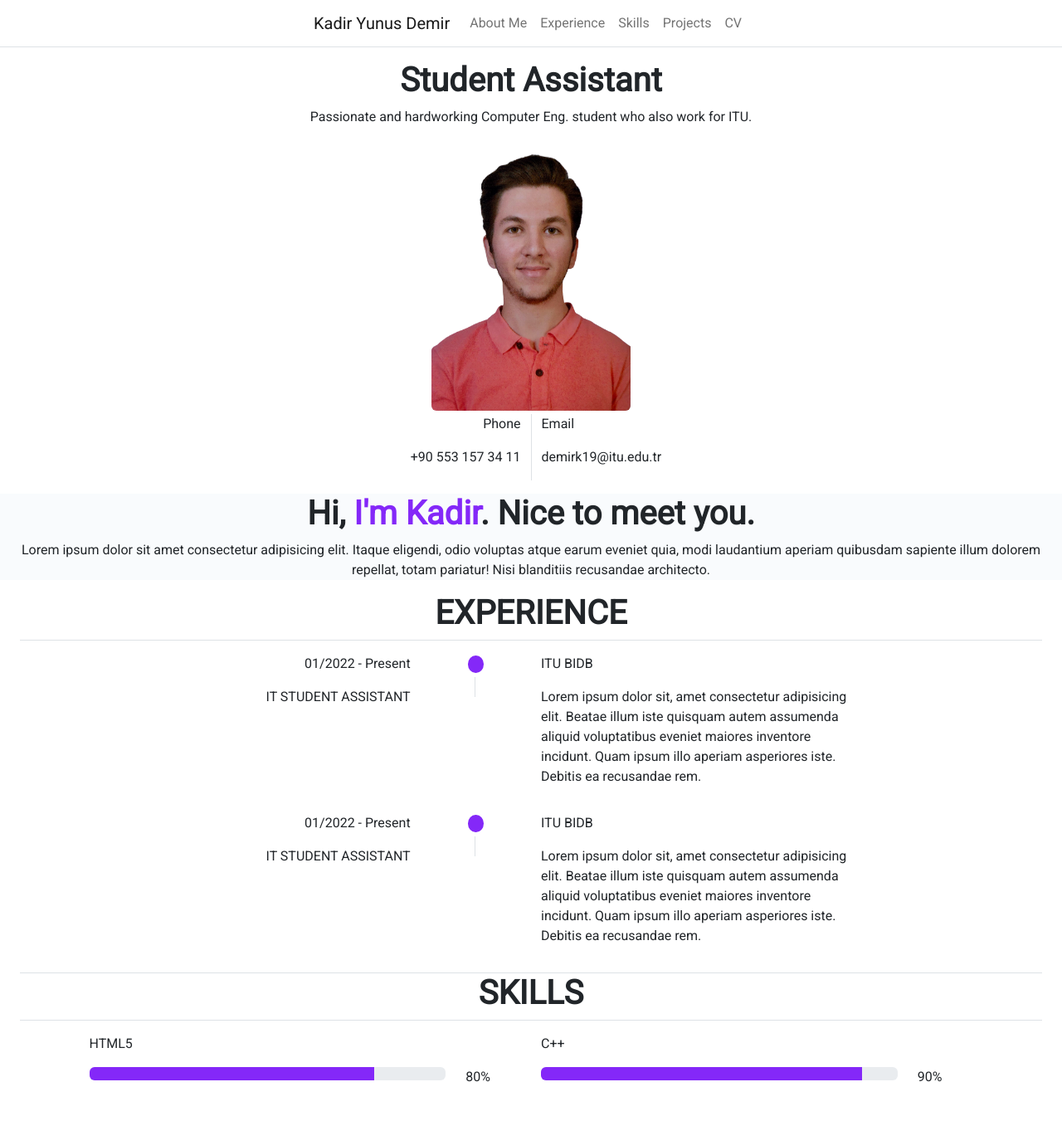
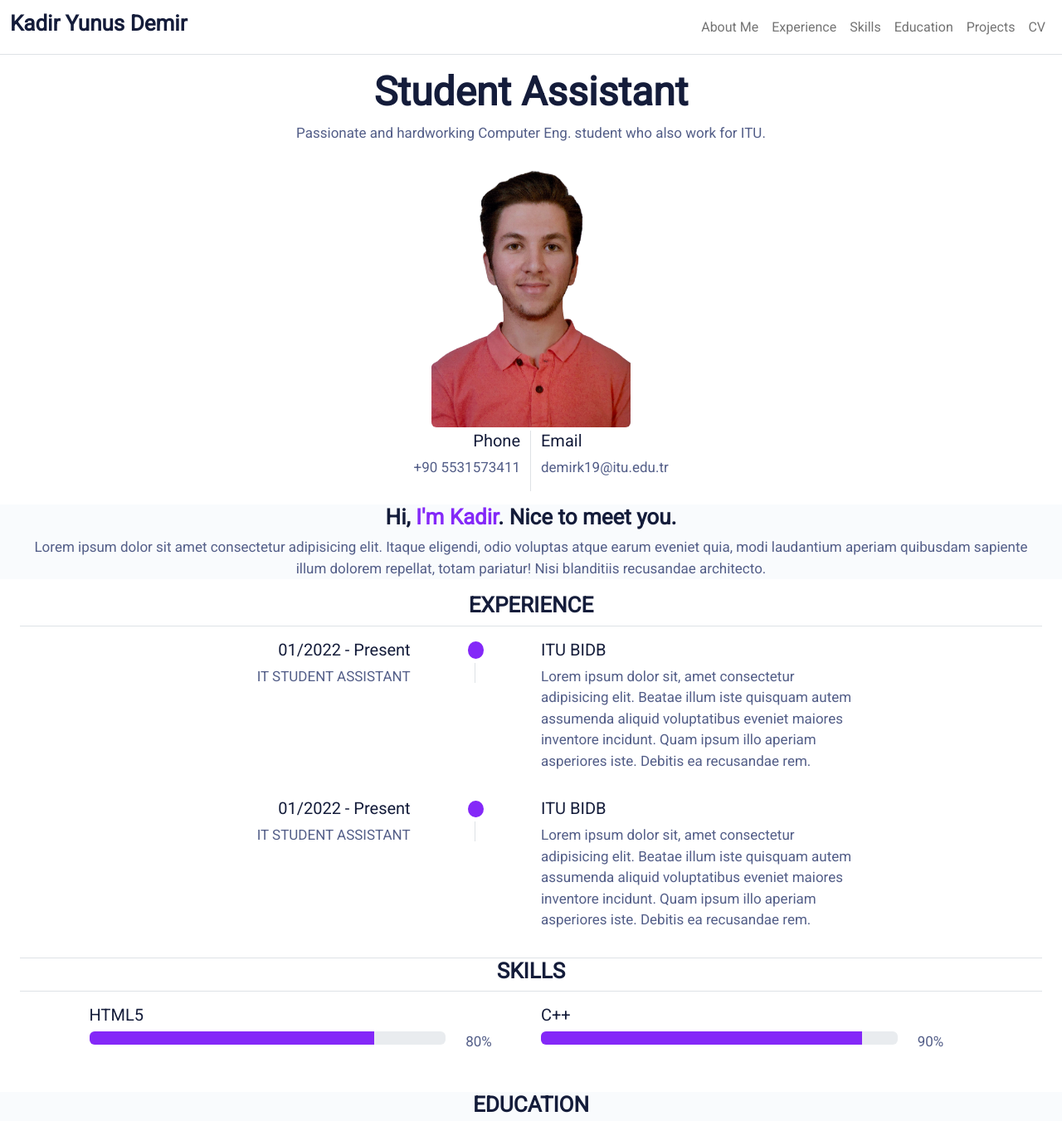
Before and after one commit to kadiryunusdemir/CV-website, a plain HTML site: page index.html in a window 1280 px wide. Shown: the top 1351 px of the page at 83% size. Drawn offline with nearby package versions, Linux system fonts and the light colour scheme.

Commit message:
Minor changes such as font-size, color

```diff
--- a/index.html
+++ b/index.html
@@ -16,10 +16,20 @@
 
         h1 {
             font-weight: 800;
+            font-size: 26px;
+            color: #141C3A;
+        }
+
+        h2 {
+            font-weight: 300;
+            font-size: 20px;
+            color: #141C3A;
         }
 
         p {
             font-weight: 300;
+            font-size: 17px;
+            color: #535E88;
         }
 
         .container{
@@ -75,20 +85,24 @@
             left: 0;
         }
 
+        .image_text * {
+            color: white;
+        }
     </style>
 </head>
 <body>
     <nav class="navbar navbar-expand-md border-bottom">
-        <div class="container-fluid">
+        <div class="container">
             <button class="navbar-toggler" type="button" data-bs-toggle="collapse" data-bs-target="#navbarToggler" aria-controls="navbarToggler" aria-expanded="false" aria-label="Toggle navigation">
                 <span class="navbar-toggler-icon"></span>
             </button>
-            <div class="collapse navbar-collapse justify-content-center" id="navbarToggler">
-                <a href="#" class="navbar-brand" >Kadir Yunus Demir</a>
+            <a href="#AboutMe" class="d-none d-md-block navbar-brand" ><h1>Kadir Yunus Demir</h1></a>
+            <div class="collapse navbar-collapse justify-content-end" id="navbarToggler">
                 <div class="navbar-nav">
                     <a href="#AboutMe" class="nav-item nav-link">About Me</a>
                     <a href="#Experience" class="nav-item nav-link">Experience</a>
                     <a href="#Skills" class="nav-item nav-link">Skills</a>
+                    <a href="#Education" class="nav-item nav-link">Education</a>
                     <a href="#Projects" class="nav-item nav-link">Projects</a>
                     <a href="#CV" class="nav-item nav-link">CV</a>
                 </div>
@@ -97,25 +111,25 @@
     </nav>
 
     <div class="container-fluid my-3">
-        <div class="container text-center" id="AboutMe">
-            <h1>Student Assistant</h1>
+        <div class="container text-center">
+            <h1 style="font-size: 48px;">Student Assistant</h1>
             <p>Passionate and hardworking Computer Eng. student who also work for ITU.</p>
             <img src="/img/myself.png" alt="Kadir Yunus Demir" width="240px" class="rounded">
             <div class="container my-1">
                 <div class="row">
-                    <div class="col text-end border-end"><p>Phone</p></div>
-                    <div class="col text-start"><p>Email</p></div>
+                    <div class="col-6 text-end border-end"><h2>Phone</h2></div>
+                    <div class="col-6 text-start"><h2>Email</h2></div>
                 </div>
                 <div class="row">
-                    <div class="col text-end border-end"><p>+90 553 157 34 11</p></div>
-                    <div class="col text-start"><p>demirk19@itu.edu.tr</p></div>
+                    <div class="col-6 text-end border-end"><p>+90 5531573411</p></div>
+                    <div class="col-6 text-start"><p>demirk19@itu.edu.tr</p></div>
                 </div>
             </div>
         </div>
     </div>
 
     <div class="container-fluid second_bg my-3">
-        <div class="container text-center">
+        <div class="container text-center" id="AboutMe">
             <h1>Hi, <span class="span_class">I'm Kadir</span>. Nice to meet you.</h1>
             <p>Lorem ipsum dolor sit amet consectetur adipisicing elit. Itaque eligendi, odio voluptas atque earum eveniet quia, modi laudantium aperiam quibusdam sapiente illum dolorem repellat, totam pariatur! Nisi blanditiis recusandae architecto.</p>
         </div>
@@ -136,12 +150,12 @@
                         </div>
                     </div>
                     <div class="col-4 order-md-1 text-end">
-                        <p>01/2022 - Present</p>
+                        <h2>01/2022 - Present</h2>
                         <p>IT STUDENT ASSISTANT</p>
                     </div>
                     <div class="col order-md-3">
-                        <p>ITU BIDB</p>
-                        <P>Lorem ipsum dolor sit, amet consectetur adipisicing elit. Beatae illum iste quisquam autem assumenda aliquid voluptatibus eveniet maiores inventore incidunt. Quam ipsum illo aperiam asperiores iste. Debitis ea recusandae rem.</P>
+                        <h2>ITU BIDB</h2>
+                        <P>Lorem ipsum dolor sit, amet consectetur adipisicing elit. Beatae illum iste quisquam autem assumenda aliquid voluptatibus eveniet maiores inventore incidunt. Quam ipsum illo aperiam asperiores iste. Debitis ea recusandae rem.</p>
                     </div>
                 </div>
                 <div class="row my-3">
@@ -153,12 +167,12 @@
                         </div>
                     </div>
                     <div class="col-4 order-md-1 text-end">
-                        <p>01/2022 - Present</p>
+                        <h2>01/2022 - Present</h2>
                         <p>IT STUDENT ASSISTANT</p>
                     </div>
                     <div class="col order-md-3">
-                        <p>ITU BIDB</p>
-                        <P>Lorem ipsum dolor sit, amet consectetur adipisicing elit. Beatae illum iste quisquam autem assumenda aliquid voluptatibus eveniet maiores inventore incidunt. Quam ipsum illo aperiam asperiores iste. Debitis ea recusandae rem.</P>
+                        <h2>ITU BIDB</h2>
+                        <p>Lorem ipsum dolor sit, amet consectetur adipisicing elit. Beatae illum iste quisquam autem assumenda aliquid voluptatibus eveniet maiores inventore incidunt. Quam ipsum illo aperiam asperiores iste. Debitis ea recusandae rem.</p>
                     </div>
                 </div>
             </div>
@@ -173,7 +187,7 @@
 
             <div class="container d-flex" style="max-width: 1113px">
                 <div class="container my-3">
-                    <p>HTML5</h3>
+                    <h2>HTML5</h2>
                     <div class="row">
                         <div class="col">
                             <div class="progress">
@@ -187,7 +201,7 @@
                 </div>
 
                 <div class="container my-3 d-none d-md-block">
-                    <p>C++</h3>
+                    <h2>C++</h2>
                     <div class="row">
                         <div class="col">
                             <div class="progress">
@@ -209,7 +223,6 @@
                 <h1>EDUCATION</h1>
             </div>
 
-        </div>
         </div>
     </div>
 
@@ -247,17 +260,22 @@
                         <img src="/img/myself.png" alt="Kadir Yunus Demir" class="image rounded">
                         <div class="overlay">
                             <div class="image_text">
-                                <h3>asd</h3>
+                                <h2>asd</h2>
                                 <p>aasfdsfsdf</p>
                               </div>
                         </div>
                     </div>
                 </div>
             </div>
-
-
         </div>
         </div>
     </div>
+
+    <div class="container-fluid second_bg my-3 d-flex align-items-center" style="height: 100px;">
+        <div class="container text-center" id="CV">
+            <a href="cv.pdf" download="kadir-yunus-demir-cv.pdf" class="span_class"><h1 class="span_class">DOWNLOAD CV</h1></a>
+        </div>
+    </div>
+
 </body>
 </html>
```
Also changed, not shown: 1 other file.
